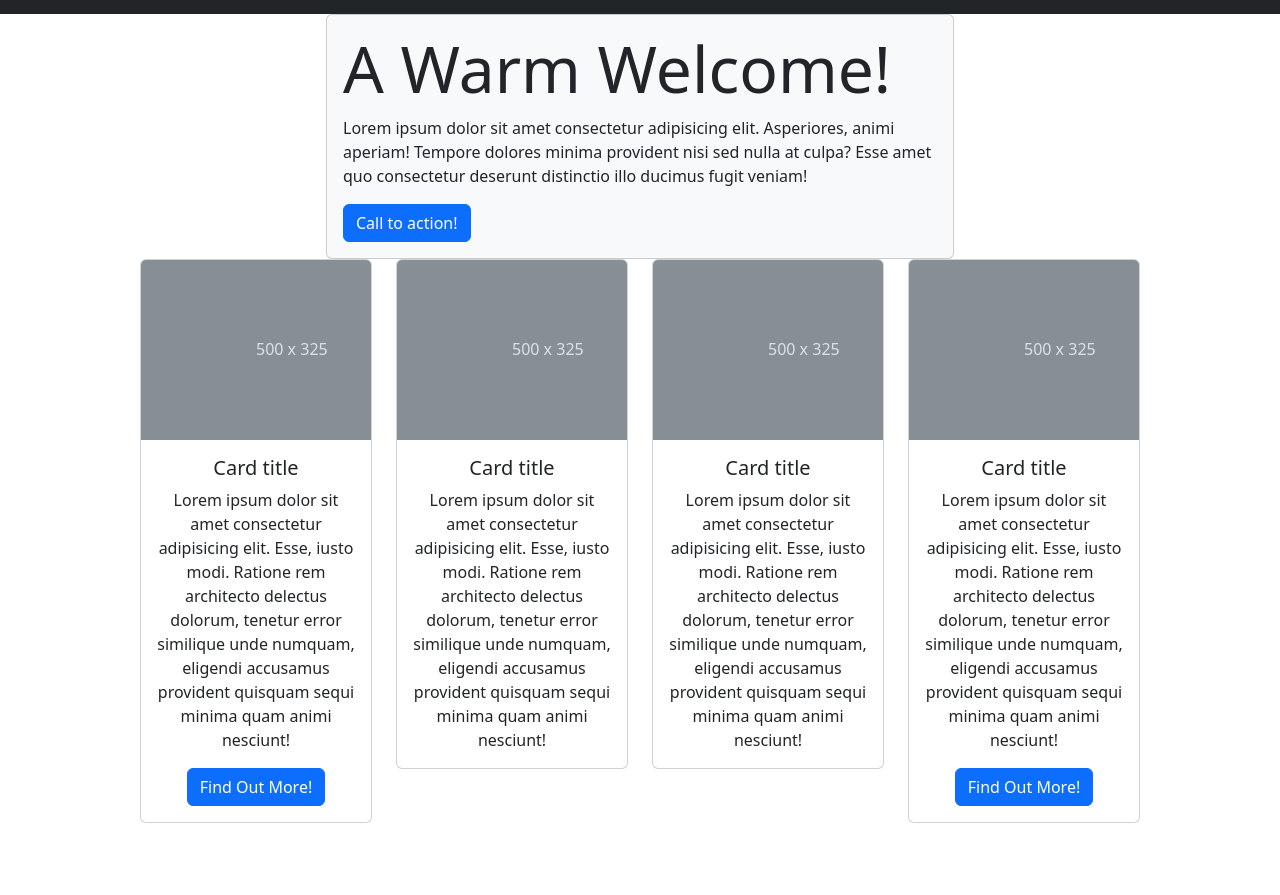
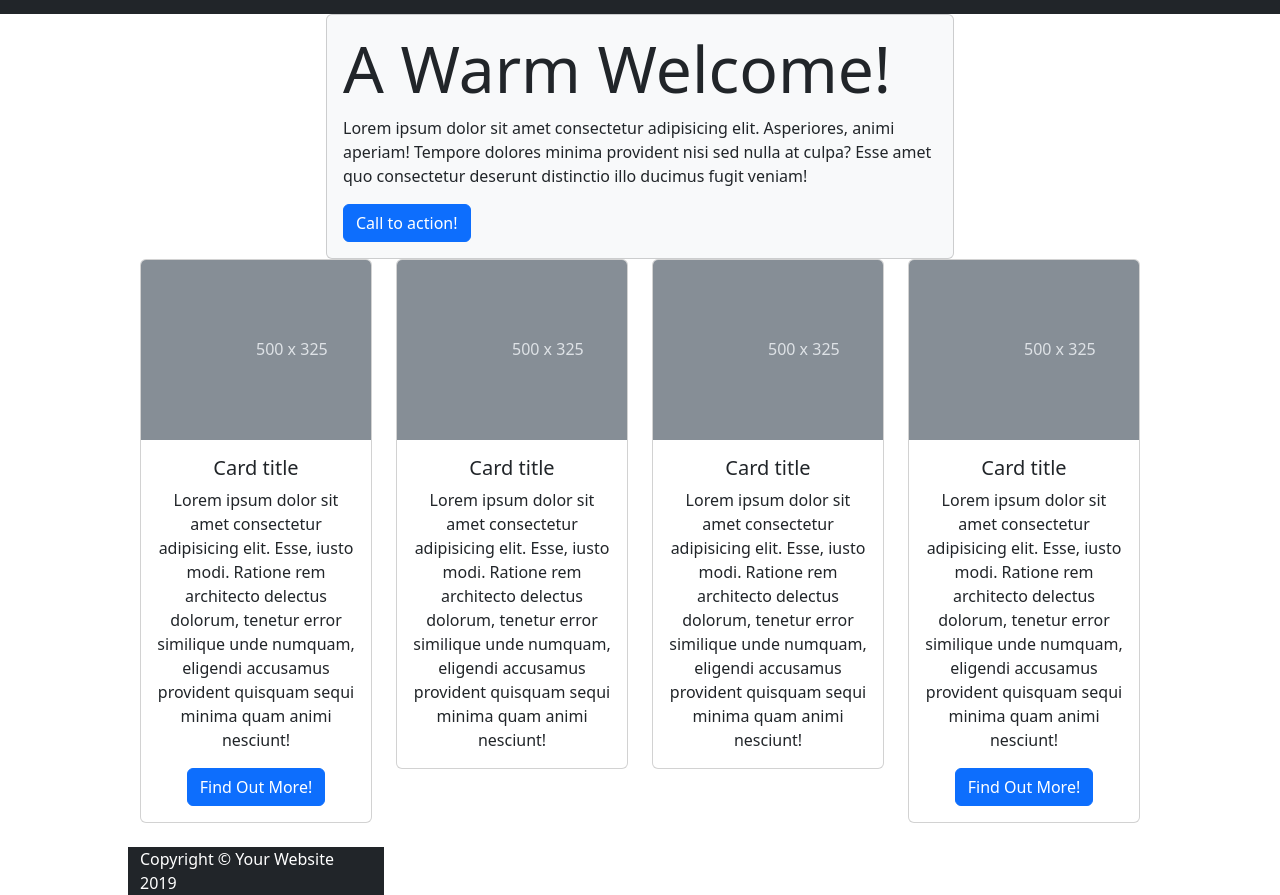
Before and after one commit to Kashinka/week8, a plain HTML site: page task_2.html in a window 1280 px wide. Shown: the part 48-943 px from the top of the page. Before the commit the page ends 871 px from the top, so only its background shows below. Drawn offline with Linux system fonts and the light colour scheme.

Commit message:
added footer

```diff
--- a/task_2.html
+++ b/task_2.html
@@ -115,6 +115,11 @@
                 </div>
             </div>
         </div>
+
+        <footer class="bd-footer bg-dark border-dark text-white">Copyright &copy; Your Website 2019
+          </footer>
+        </div>
+
     <script src="./assets/jquery-3.5.1.slim.min.js"
         integrity="sha384-DfXdz2htPH0lsSSs5nCTpuj/zy4C+OGpamoFVy38MVBnE+IbbVYUew+OrCXaRkfj"
         crossorigin="anonymous"></script>
```
